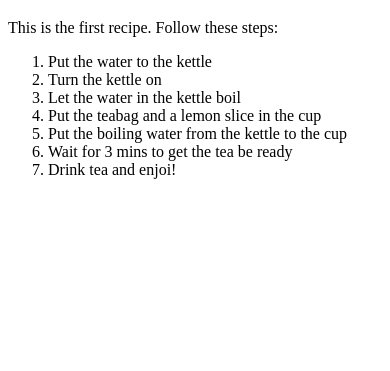
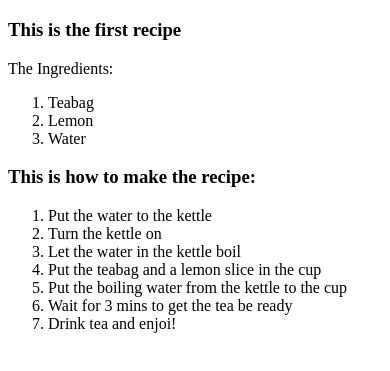
Before and after one commit to licorne7710/recipe, a plain HTML site: page www/index.html in a window 390 px wide. Shown: the part 61-432 px from the top of the page. Drawn offline with Linux system fonts and the light colour scheme.

Commit message:
002 Recipe update

```diff
--- a/www/index.html
+++ b/www/index.html
@@ -26,7 +26,17 @@
 
     <h1>My Favorite Recipe</h1>
 
-    <p>This is the first recipe. Follow these steps:</p>
+    <h3>This is the first recipe </h3>
+
+    <p>The Ingredients:</p>
+    <ol>
+        <li>Teabag</li>
+        <li>Lemon</li>
+        <li>Water</li>
+
+    </ol>
+
+      <h3> This is how to make the recipe:</h3>
 
     <ol>
         <li>Put the water to the kettle</li>
```
